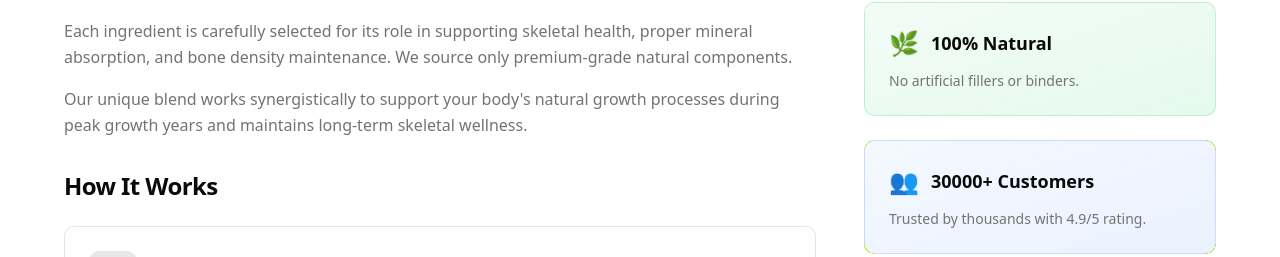
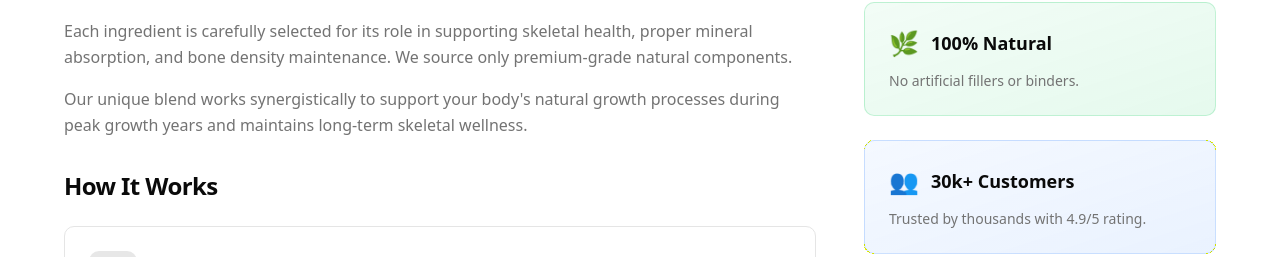
Before and after one commit to formula188cm/formula188cmtabletnewdesign, a Next.js app: page /product in a window 1280 px wide. Shown: the part 1449-1706 px from the top of the page. Built offline with nearby package versions, Linux system fonts and the light colour scheme.

Commit message:
Update page.tsx

```diff
--- a/app/product/page.tsx
+++ b/app/product/page.tsx
@@ -408,7 +408,7 @@ export default function ProductPage() {
               <div className="p-4 md:p-6 bg-gradient-to-br from-blue-500/5 to-blue-500/10 rounded-lg border border-blue-500/20 space-y-3">
                 <div className="flex items-center gap-2 md:gap-3">
                   <span className="text-xl md:text-2xl">👥</span>
-                  <h4 className="font-bold text-base md:text-lg">30000+ Customers</h4>
+                  <h4 className="font-bold text-base md:text-lg">30k+ Customers</h4>
                 </div>
                 <p className="text-xs md:text-sm text-muted-foreground">Trusted by thousands with 4.9/5 rating.</p>
               </div>
```
